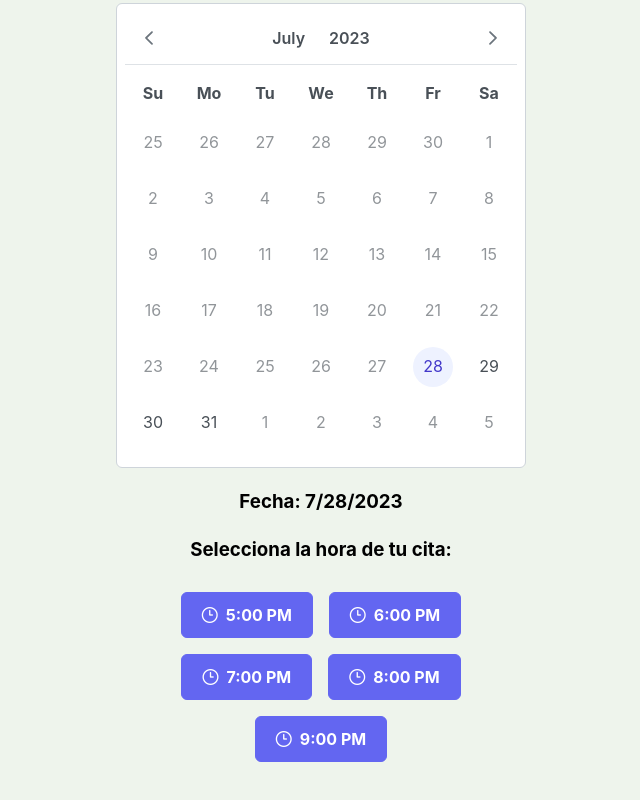
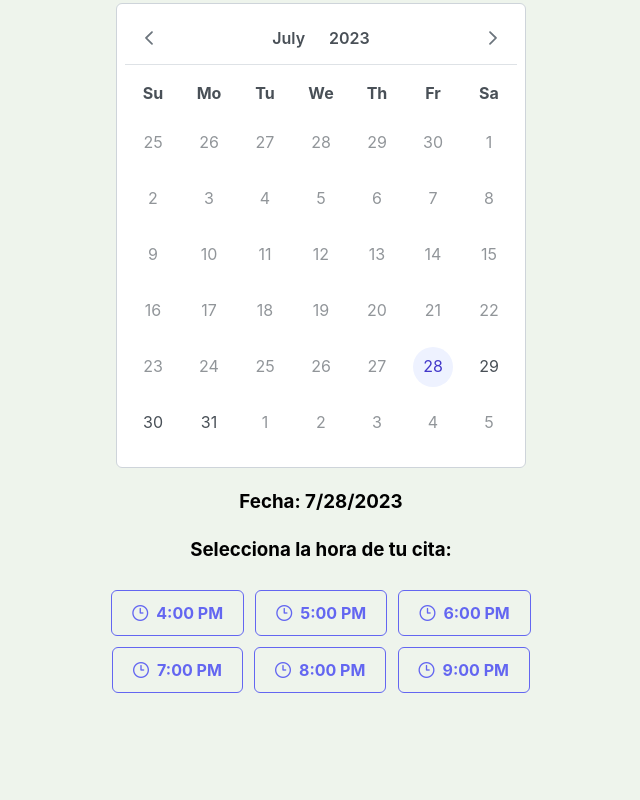
Before and after one commit to davidhelo/bookAppointmentApp, a Next.js app: page /book-appointment in a window 1280 px wide. Shown: the part 434-1234 px from the top of the page, without its empty margins (319-959 px from the left). After the commit the page ends 1164 px from the top, so only its background shows below. Built offline with nearby package versions, Linux system fonts and the light colour scheme.

Commit message:
feat: add spanish and add styles modules to elements

```diff
--- a/src/app/book-appointment/AvailableDatesAndTimes.js
+++ b/src/app/book-appointment/AvailableDatesAndTimes.js
@@ -11,13 +11,15 @@ import { Calendar } from 'primereact/calendar';
 import { Button } from 'primereact/button';
 import 'primeicons/primeicons.css';
 
+import styles from "../styles/styles.module.css";
+
 //function to populate buttons from date
 function getAvailableTimes(dateSelected) {
-    let availableTimes = ["5:00 PM", "6:00 PM","7:00 PM","8:00 PM","9:00 PM"];
+    let availableTimes = ["4:00 PM", "5:00 PM", "6:00 PM","7:00 PM","8:00 PM","9:00 PM"];
 
-    let availableTimesButtons = availableTimes.map((time) => <Button label={time} icon="pi pi-clock" style={{margin: "0.5rem"}} id={"button" + time} /> );
+    let availableTimesButtons = availableTimes.map((time) => <Button label={time} icon="pi pi-clock" className={styles.availableTimeButton} id={"button" + time} /> );
 
-    return (<div style={{maxWidth: "400px", margin: "auto"}}>
+    return (<div className={styles.buttonsContainer}>
         {availableTimesButtons}
     </div>);
 }
@@ -43,6 +45,7 @@ export default function AvailableDatesAndTimes() {
         <Calendar value={date} onChange={(e) => setDate(e.value)} inline minDate={minDate} maxDate={maxDate} />
         <h3>Fecha: {date.toLocaleDateString()} </h3>
         <h3>Selecciona la hora de tu cita: </h3>
+
         {getAvailableTimes(date)}
     </div>
  );
--- a/src/app/layout.js
+++ b/src/app/layout.js
@@ -2,7 +2,7 @@ export default function RootLayout({
   children,
 }) {
   return (
-    <html lang="en">
+    <html lang="es">
       <body>{children}</body>
     </html>
   )
--- a/src/app/styles/styles.module.css
+++ b/src/app/styles/styles.module.css
@@ -0,0 +1,15 @@
+.availableTimeButton {
+    margin: 0.35rem;
+    background-color: transparent;
+    color: #6366F1;
+}
+
+.selectedTimeButton {
+    background-color: #6366F1;
+    color: #ffff;
+}
+
+.buttonsContainer {
+    max-width: 450px;
+    margin: auto;
+}
```
